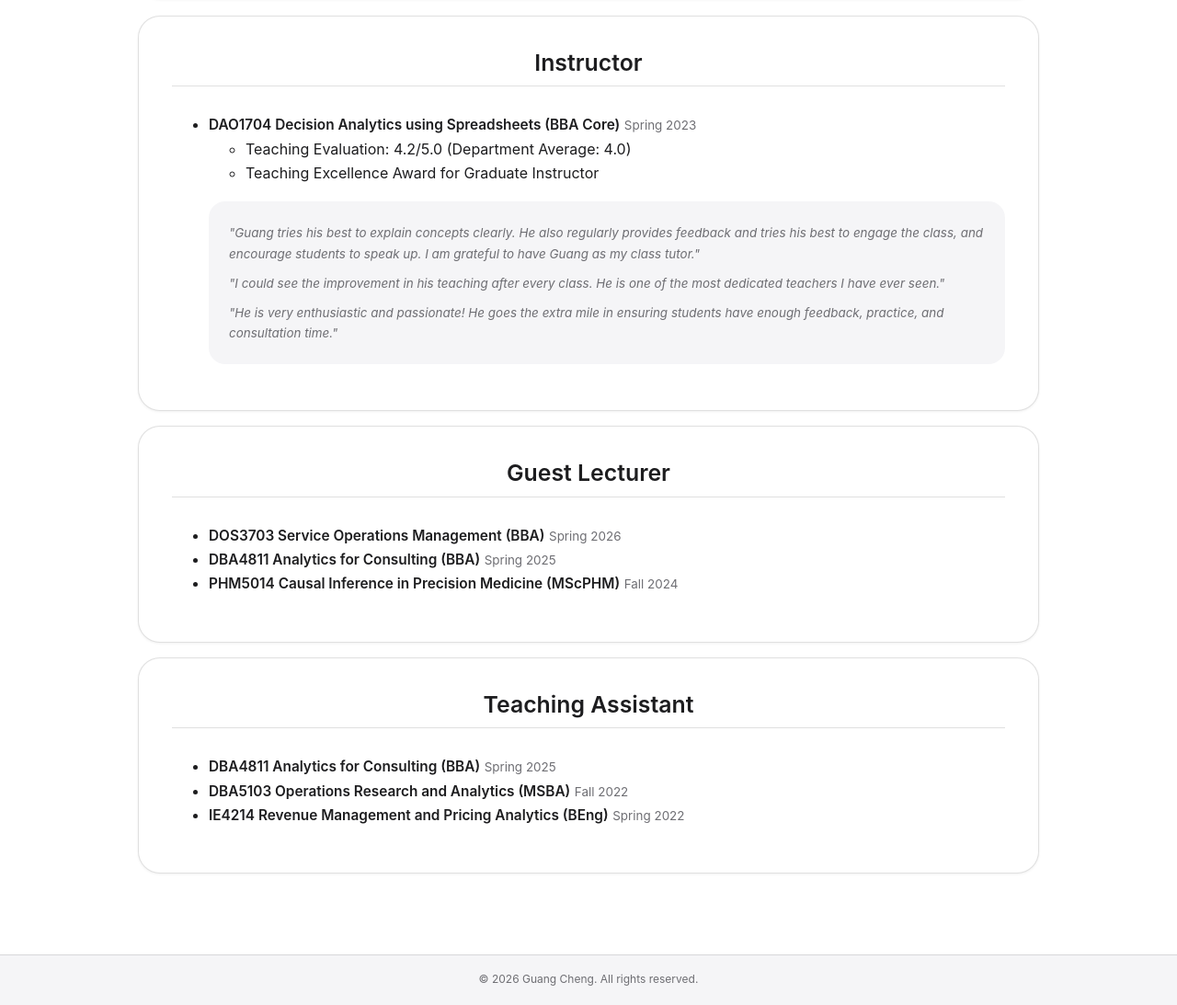
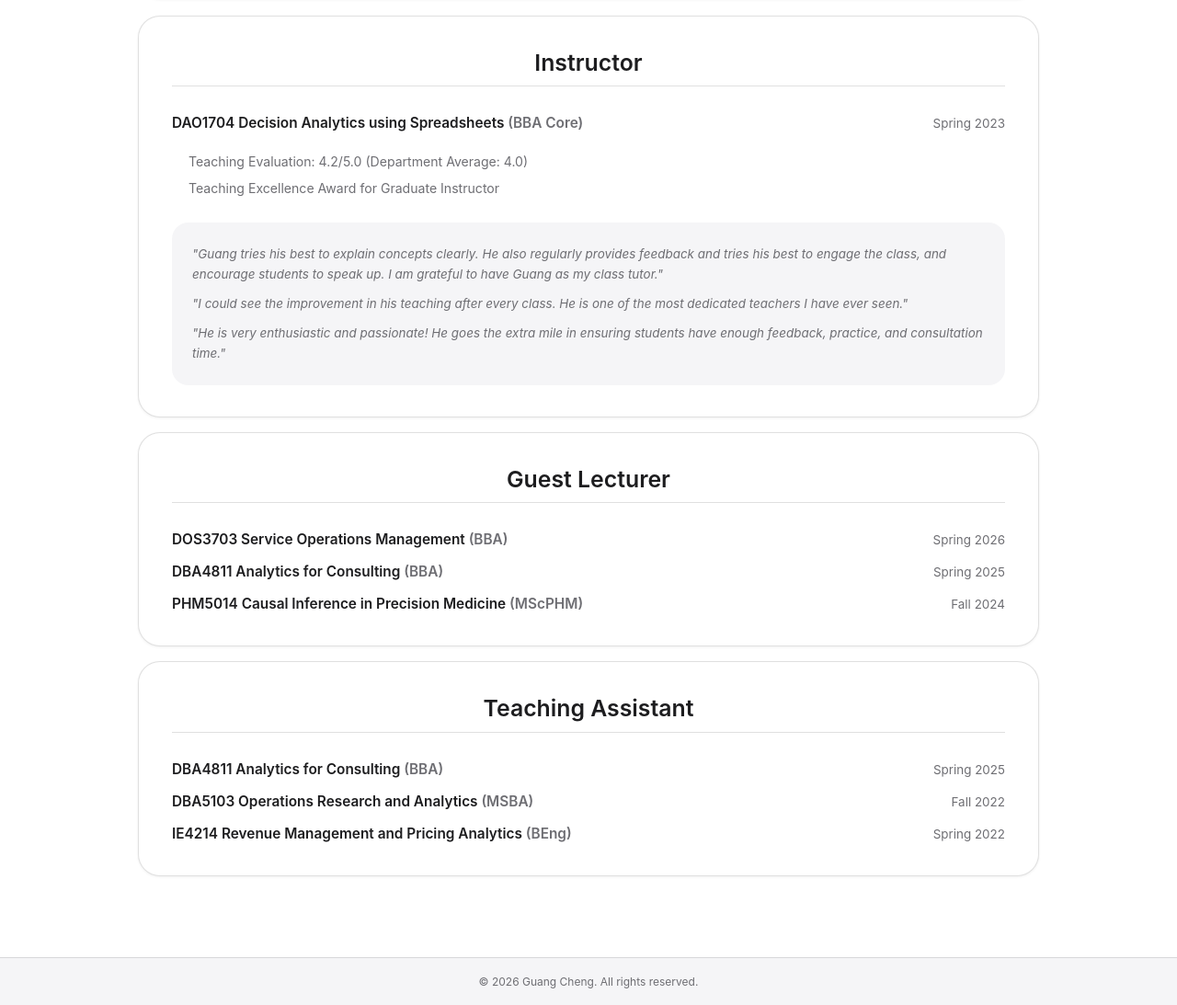
Before and after one commit to gcheng-nus/gcheng-nus.github.io, a Jekyll site: the page built from _pages/main.md, in a window 1280 px wide and 1400 px high, scrolled down 4060 px. Shown: the part 307-1400 px from the top of the window at 92% size. Built offline with Jekyll 4.4.1, drawn with Linux system fonts in a browser that asks for light colours; comment, search, counter and statistics services are not loaded.

Commit message:
update teaching design

```diff
--- a/assets/css/academic.scss
+++ b/assets/css/academic.scss
@@ -409,15 +409,15 @@
 
 .interest-list,
 .ta-list,
-.guest-lecture-list,
-.course-details,
+.teaching-list,
+.teaching-details,
 .paper-highlights {
   margin: 0;
   padding: 0;
 }
 
 .ta-list,
-.guest-lecture-list {
+.teaching-list {
   list-style: none;
 }
 
@@ -555,7 +555,7 @@
   font-size: 0.83rem;
 }
 
-.muted-note {
+.teaching-course-level {
   color: var(--academic-muted);
 }
 
@@ -616,13 +616,13 @@
   margin: 4px 0 0;
 }
 
-.guest-lecture-list {
+.teaching-list {
   display: flex;
   flex-direction: column;
   gap: 12px;
 }
 
-.guest-lecture-list li {
+.teaching-list li {
   display: flex;
   flex-wrap: wrap;
   align-items: baseline;
@@ -645,14 +645,14 @@
   white-space: nowrap;
 }
 
-.course-details {
+.teaching-details {
   margin-top: 12px;
   padding-left: 18px;
   color: var(--academic-muted);
   list-style: disc;
 }
 
-.course-details li {
+.teaching-details li {
   padding: 3px 0;
   font-size: 0.88rem;
 }
```
